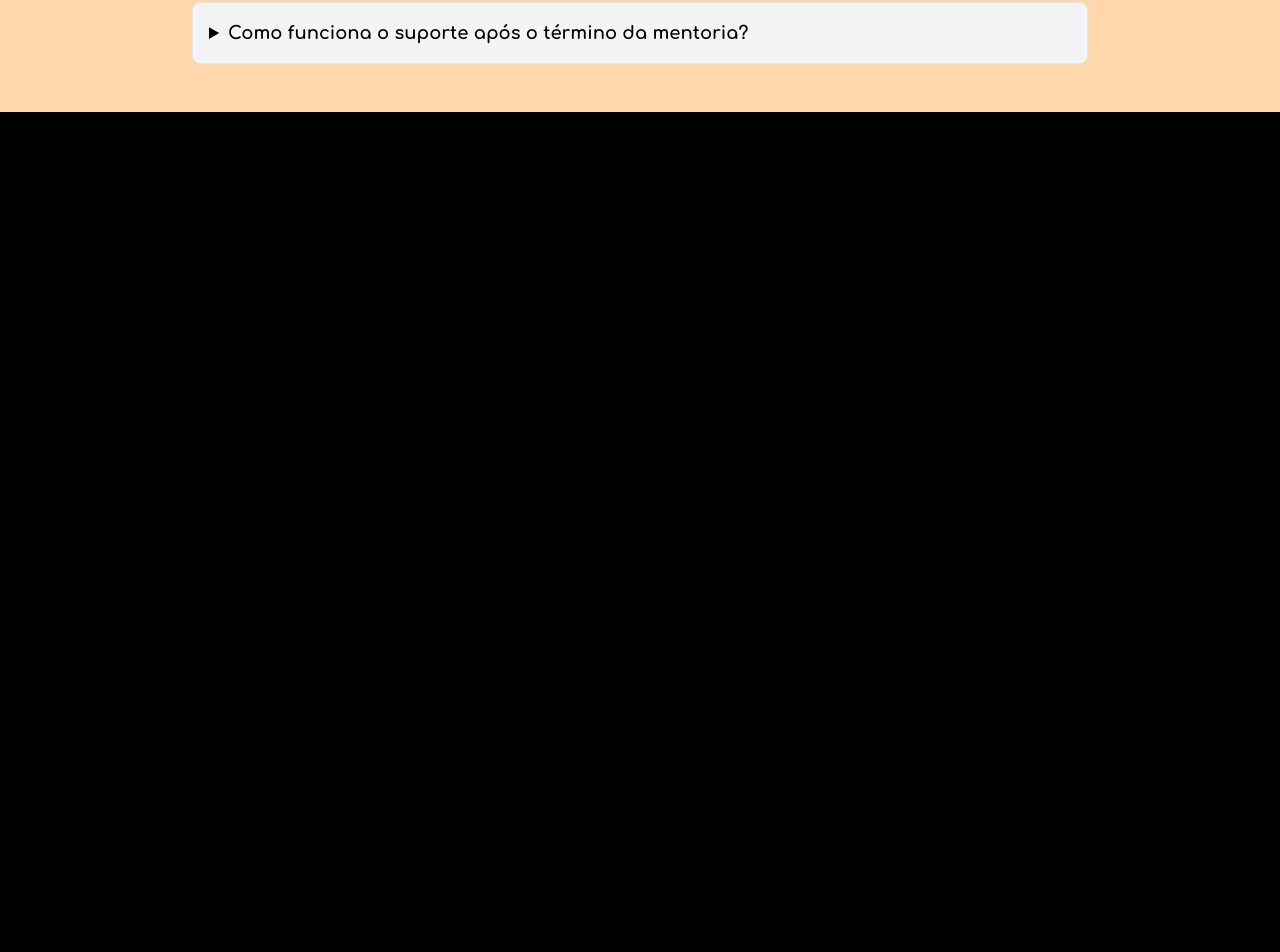
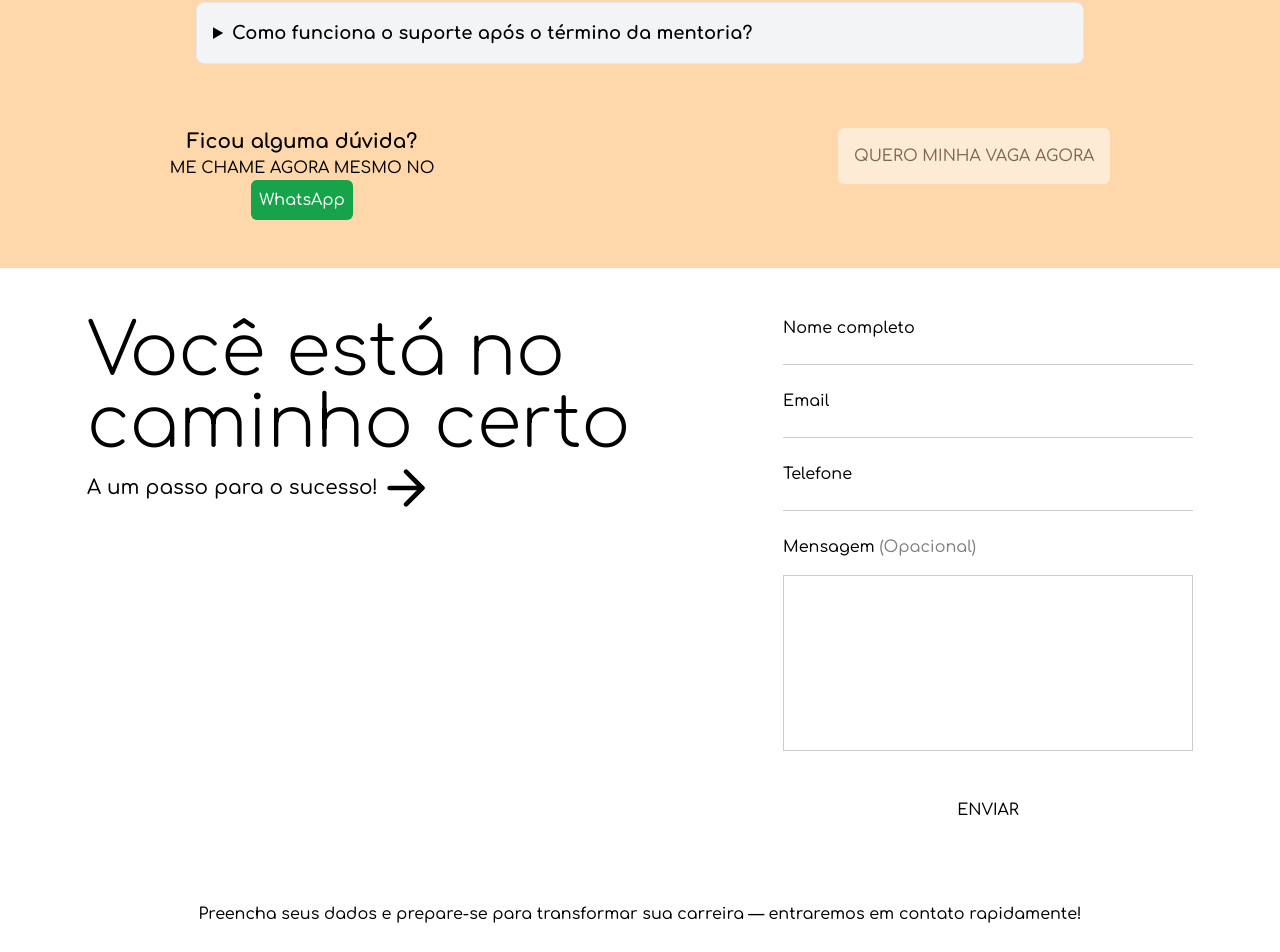
Before and after one commit to Romeusorionaet/Advocacia-Mentor, a Next.js app: page / in a window 1280 px wide. Shown: the part 7554-8506 px from the top of the page. Before the commit the page ends 7666 px from the top, so only its background shows below. Built offline with nearby package versions, Linux system fonts and the light colour scheme.

Commit message:
feat: created section for form to collect data

```diff
--- a/package.json
+++ b/package.json
@@ -12,6 +12,7 @@
     "@rocketseat/eslint-config": "^2.1.0",
     "advocacia-mentor": "file:",
     "eslint-plugin-react-hooks": "^4.6.2",
+    "lucide-react": "^0.460.0",
     "next": "15.0.3",
     "react": "19.0.0-rc-66855b96-20241106",
     "react-dom": "19.0.0-rc-66855b96-20241106"
--- a/src/app/page.tsx
+++ b/src/app/page.tsx
@@ -1,6 +1,7 @@
 import { Countdown } from '@/components/count-down'
 import '../assets/styles/sticky.css'
 import Image from 'next/image'
+import { ArrowDown, ArrowRight } from 'lucide-react'
 
 export default function Home() {
   const faqItems = [
@@ -442,7 +443,7 @@ export default function Home() {
           </div>
         </div>
 
-        <div className="mx-auto mt-10 space-y-4 md:max-w-4xl">
+        <div className="mx-auto mt-10 space-y-4 px-1 md:max-w-4xl">
           {faqItems.map((item, index) => (
             <details
               key={index}
@@ -455,6 +456,79 @@ export default function Home() {
             </details>
           ))}
         </div>
+
+        <div className="mt-16 flex flex-wrap justify-center gap-16 md:justify-around">
+          <div className="text-center">
+            <h3 className="text-xl font-extrabold">Ficou alguma dúvida?</h3>
+            <div>
+              <p className="uppercase">Me chame agora mesmo no</p>
+              <button className="rounded-md bg-green-600 p-2 text-white duration-500 hover:bg-green-500">
+                WhatsApp
+              </button>
+            </div>
+          </div>
+
+          <div>
+            <button className="animate-pulse rounded-md bg-white p-4 uppercase text-black duration-500 hover:animate-none hover:bg-green-600 hover:text-white">
+              quero minha vaga agora
+            </button>
+          </div>
+        </div>
+      </section>
+
+      <section className="flex flex-wrap justify-center gap-16 bg-white px-2 py-12 text-black">
+        <div className="lg:w-1/2">
+          <h2 className="text-4xl font-thin max-md:text-center md:text-7xl">
+            Você está no caminho certo
+          </h2>
+          <div className="flex items-center max-md:flex-col">
+            <p className="text-xl max-md:text-center">
+              A um passo para o sucesso!
+            </p>
+            <ArrowRight size={56} className="max-lg:hidden" />
+            <ArrowDown size={56} className="lg:hidden" />
+          </div>
+        </div>
+
+        <div>
+          <form className="flex flex-col gap-6">
+            <label className="block">
+              Nome completo
+              <input
+                className="w-full border-b border-black/20 focus:border-black focus:outline-none focus:ring-0"
+                type="text"
+              />
+            </label>
+            <label className="block">
+              Email
+              <input
+                className="w-full border-b border-black/20 focus:border-black focus:outline-none focus:ring-0"
+                type="text"
+              />
+            </label>
+            <label className="block">
+              Telefone
+              <input
+                className="w-full border-b border-black/20 focus:border-black focus:outline-none focus:ring-0"
+                type="number"
+              />
+            </label>
+
+            <label className="block">
+              Mensagem <span className="opacity-50">(Opacional)</span>
+              <textarea className="mt-4 h-44 w-full resize-none border border-black/20 p-2 focus:border-black focus:outline-none focus:ring-0"></textarea>
+            </label>
+
+            <button className="rounded-md bg-white p-4 uppercase text-black duration-500 hover:bg-green-600 hover:text-white">
+              enviar
+            </button>
+          </form>
+        </div>
+
+        <p>
+          Preencha seus dados e prepare-se para transformar sua carreira —
+          entraremos em contato rapidamente!
+        </p>
       </section>
     </main>
   )
```
Also changed, not shown: 1 other file (tests, documents, lock files or other folders).
